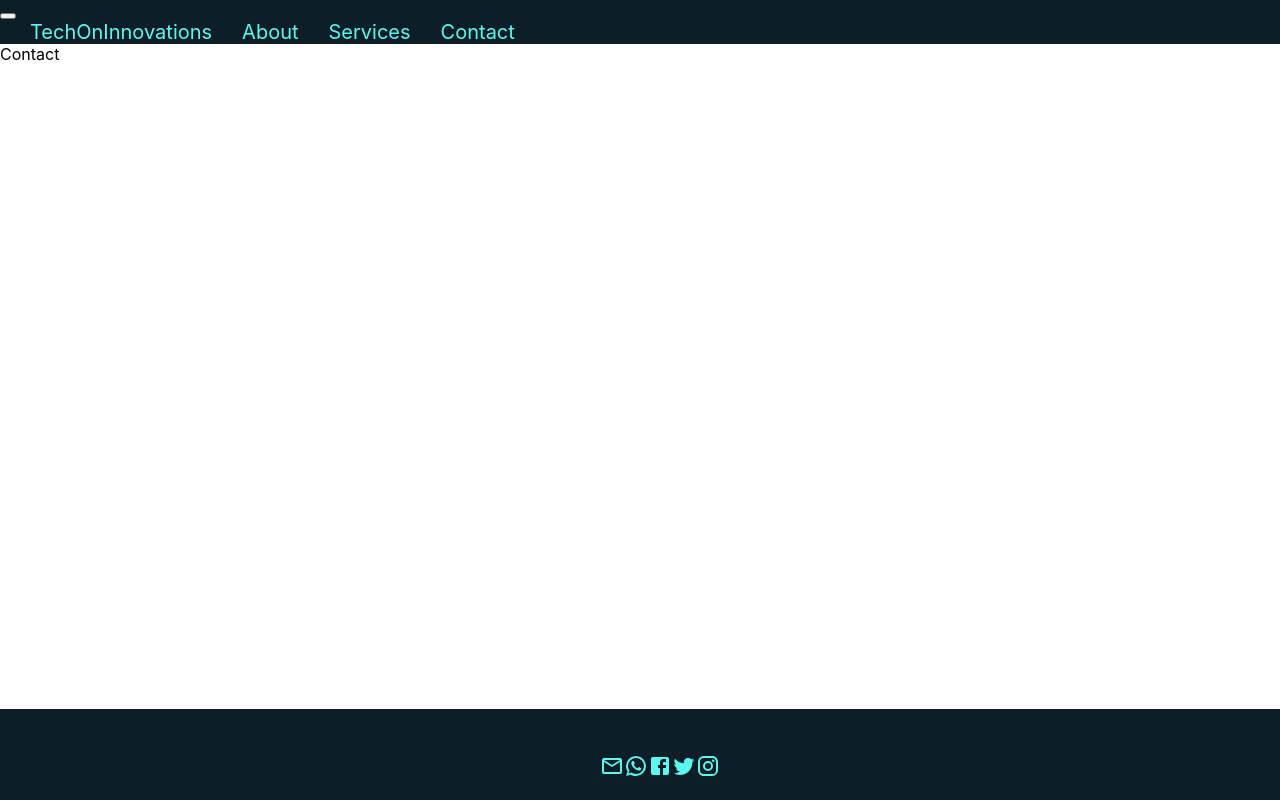
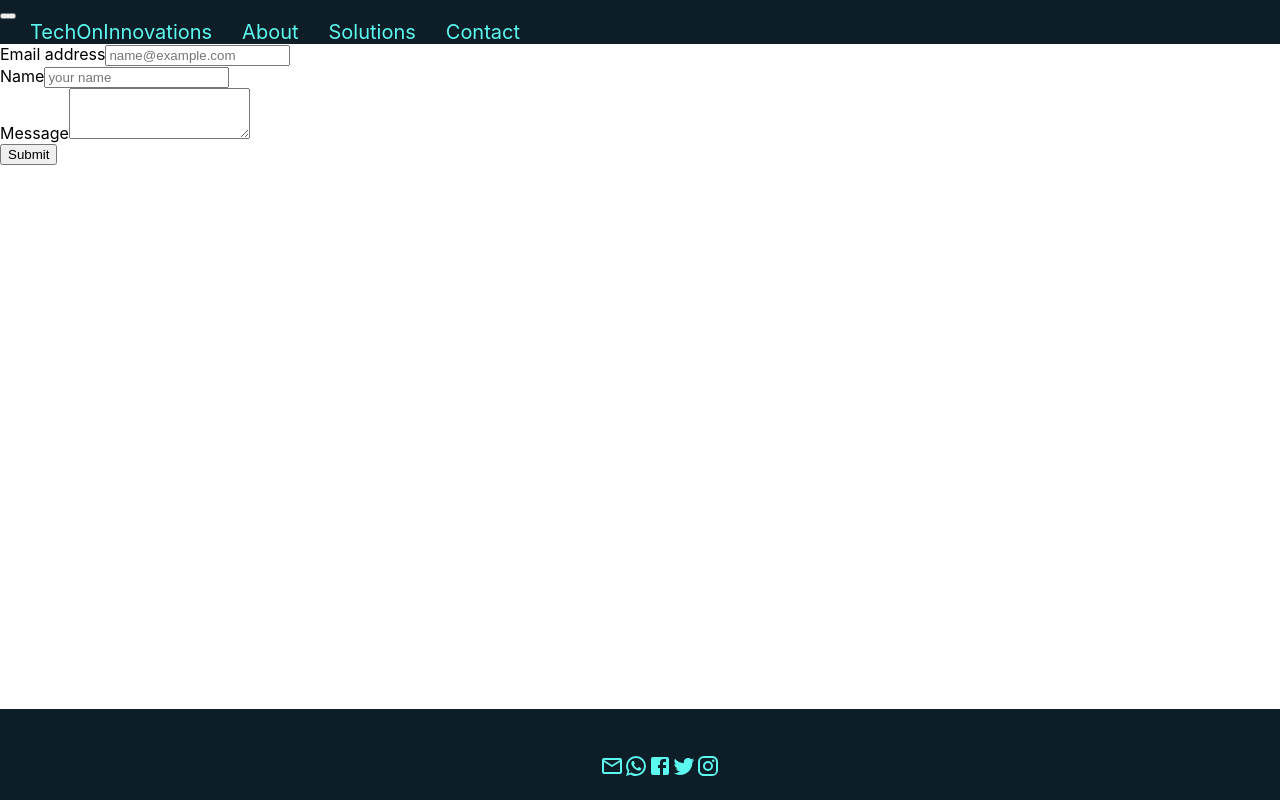
Before and after one commit to TechOn-Innovations/techOnWebsite, a React (Create React App) app in the folder techon/: page /contact in a window 1280 px wide. Shown: the top 800 px of the page. Built offline with nearby package versions, Linux system fonts and the light colour scheme.

Commit message:
added services grid and contact form

```diff
--- a/techon/src/Components/About.js
+++ b/techon/src/Components/About.js
@@ -7,7 +7,8 @@ function About() {
     <Container fluid  className="about-us">
       <Row style={{display: "flex"}}>
             <Col sm={4} className="story">
-            <h2>Meet The Team</h2>
+            <h2>WE ARE</h2>
+            <h2> Passion and Innovation.</h2>
             <p>
             "Lorem ipsum dolor sit amet, consectetur adipiscing elit,
             sed do eiusmod tempor incididunt ut labore et dolore magna aliqua.
--- a/techon/src/Components/Contact.js
+++ b/techon/src/Components/Contact.js
@@ -1,7 +1,23 @@
 import React from "react";
-import { Container } from "react-bootstrap";
+import { Container, Form, Button } from "react-bootstrap";
 
 function Contact() {
-  return <Container>Contact</Container>;
+  return <Container><Form>
+  <Form.Group controlId="exampleForm.ControlInput1">
+    <Form.Label>Email address</Form.Label>
+    <Form.Control required type="email" placeholder="name@example.com" />
+  </Form.Group>
+   <Form.Group controlId="exampleForm.ControlInput1">
+    <Form.Label>Name</Form.Label>
+    <Form.Control required type="text" placeholder="your name " />
+  </Form.Group>
+  <Form.Group controlId="exampleForm.ControlTextarea1">
+    <Form.Label>Message</Form.Label>
+    <Form.Control required as="textarea" rows="3" minLength="25" maxLength="250"/>
+  </Form.Group>
+  <Button variant="primary" type="submit">
+    Submit
+  </Button>
+</Form></Container>;
 }
 export default Contact;
--- a/techon/src/Components/NavigationBar.js
+++ b/techon/src/Components/NavigationBar.js
@@ -16,7 +16,7 @@ function NavBar() {
             About
           </Nav.Link>
           <Nav.Link className="custom-link" href="/services">
-            Services
+            Solutions
           </Nav.Link>
           <Nav.Link className="custom-link" href="/contact">
             Contact
--- a/techon/src/Components/Services.js
+++ b/techon/src/Components/Services.js
@@ -1,10 +1,53 @@
 import React from 'react';
-import { Container } from 'react-bootstrap';
+import { Container, Row, Col, Card, Button} from "react-bootstrap";
 
 function Services() {
         return (
             <Container>
-                Services
+                <Row style={{display: "flex"}}>
+                    <Col sm={4}>
+                      <Card style={{ width: '18rem' }}>
+                         <Card.Img variant="top" src="holder.js/100px180" />
+                         <Card.Body>
+                           <Card.Title>Development</Card.Title>
+                           <Card.Text>
+                           We help SME's move into the digital age by
+                           providing innovative solutions that are custom
+                           made to suit the needs of your business. We build
+                           custom software, websites and web applications.
+                           </Card.Text>
+                           <Button variant="primary">MORE</Button>
+                        </Card.Body>
+                     </Card>
+                    </Col>
+                    <Col sm={4}>
+                   <Card style={{ width: '18rem' }}>
+                         <Card.Img variant="top" src="holder.js/100px180" />
+                         <Card.Body>
+                           <Card.Title>UX/UI</Card.Title>
+                           <Card.Text>
+                            At techOn, we understand the importance of UX.
+                            We know that without the users, the product would
+                            not exist. That is why we provide UX/UI design and
+                            UX testing to our clients.
+                           </Card.Text>
+                           <Button variant="primary">MORE</Button>
+                        </Card.Body>
+                     </Card>
+                    </Col>
+                    <Col sm={4}>
+                    <Card style={{ width: '18rem' }}>
+                         <Card.Img variant="top" src="holder.js/100px180" />
+                         <Card.Body>
+                           <Card.Title>Design</Card.Title>
+                           <Card.Text>
+                           Coming soon....
+                           </Card.Text>
+                           <Button variant="primary">MORE</Button>
+                        </Card.Body>
+                     </Card>
+                    </Col>
+                </Row>
             </Container>
         )
     }
```
Also changed, not shown: techon/src/App.css (line endings or trailing spaces), 2 other files (tests, documents, lock files or other folders).
